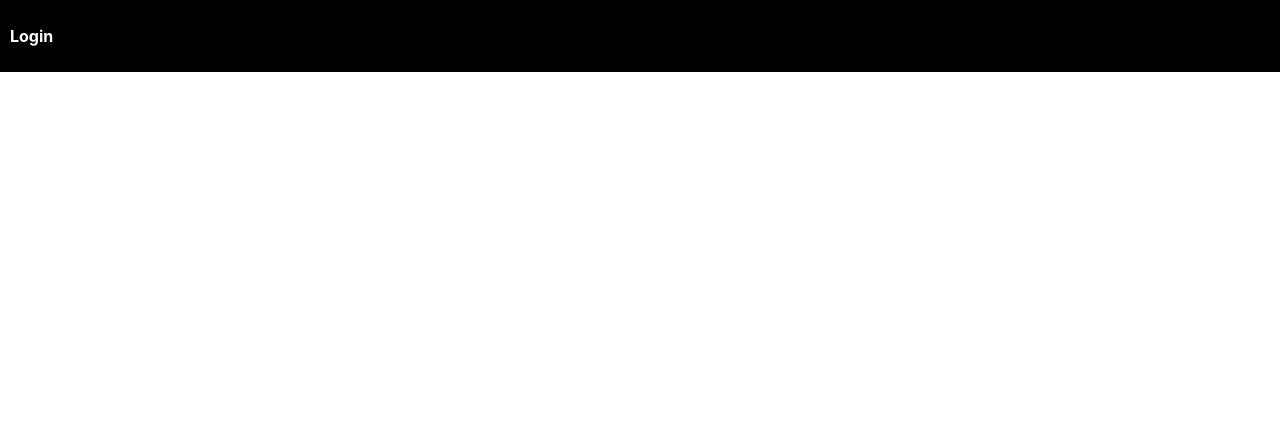
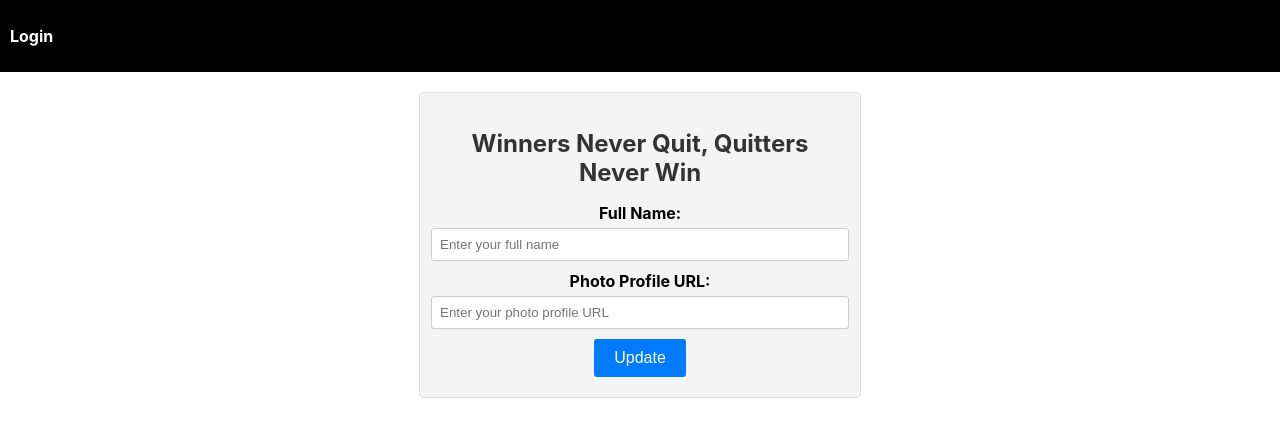
Before and after one commit to bubun123-git/expensetracker_frontend, a React (Create React App) app: page /completeProfile in a window 1280 px wide. Shown: the top 436 px of the page. Built offline with nearby package versions, Linux system fonts and the light colour scheme.

Commit message:
working on complete profile

```diff
--- a/src/App.js
+++ b/src/App.js
@@ -5,6 +5,7 @@ import './App.css';
 import AuthPage from './Component/Pages/AuthPage';
 import WelcomePage from './Component/Pages/Welcome';
 import MainNavigation from './Component/MainNavigation/MainNavigation';
+import completeProfile from './Component/Pages/CompleteProfile';
 
 function Nav() {
   return (
@@ -13,6 +14,7 @@ function Nav() {
         <Switch>
           <Route path="/Home" component={WelcomePage} />
           <Route exact path="/" component={AuthPage} />
+          <Route path="/completeProfile" component={completeProfile} />
         </Switch>
       </div>
     </Router>
--- /dev/null
+++ b/src/Component/Pages/CompleteProfile.css
@@ -0,0 +1,49 @@
+/* completeProfile.css */
+
+.container {
+    max-width: 400px;
+    margin: 0 auto;
+    padding: 20px;
+    background-color: #f4f4f4;
+    border: 1px solid #ddd;
+    border-radius: 5px;
+    text-align: center;
+}
+
+h1 {
+    font-size: 24px;
+    color: #333;
+}
+
+form {
+    display: flex;
+    flex-direction: column;
+    align-items: center;
+}
+
+label {
+    font-weight: bold;
+    margin-bottom: 5px;
+}
+
+input {
+    padding: 8px;
+    margin-bottom: 10px;
+    width: 100%;
+    border: 1px solid #ccc;
+    border-radius: 3px;
+}
+
+button {
+    padding: 10px 20px;
+    background-color: #007bff;
+    color: #fff;
+    border: none;
+    border-radius: 3px;
+    cursor: pointer;
+    font-size: 16px;
+}
+
+button:hover {
+    background-color: #0056b3;
+}
--- /dev/null
+++ b/src/Component/Pages/CompleteProfile.js
@@ -0,0 +1,77 @@
+import React, { useState } from 'react';
+import '../Pages/CompleteProfile.css'; // Import your CSS file
+import { useContext } from 'react';
+
+// Import AuthContext from wherever it's defined
+import { AuthContext } from '../../Store/Auth-Context';
+
+function CompleteProfile() {
+    const [fullName, setFullName] = useState('');
+    const [photoUrl, setPhotoUrl] = useState('');
+    const authCtx = useContext(AuthContext)
+    const isLoggedIn = authCtx.isLoggedIn;
+
+    const handleSubmit = (e) => {
+        e.preventDefault();
+
+        if (isLoggedIn) {
+            const requestData = {
+                idToken: authCtx.token,
+                displayName: fullName,
+                photoUrl: photoUrl,
+                returnSecureToken: true,
+            };
+
+            // Make the API request to update user details
+            fetch('https://identitytoolkit.googleapis.com/v1/accounts:update?key=AIzaSyBzW0t8Ep_cs-0uc5MmeH1RwgplsSILTnc', {
+                method: 'POST',
+                headers: {
+                    'Content-Type': 'application/json',
+                },
+                body: JSON.stringify(requestData),
+            })
+                .then((response) => response.json())
+                .then((data) => {
+                    // Handle the response from Firebase here
+                    console.log(data);
+                })
+                .catch((error) => {
+                    // Handle any errors that occur during the request
+                    console.error('Error updating user details:', error);
+                });
+        }
+    };
+
+    return (
+        <div className="container">
+            <h1>Winners Never Quit, Quitters Never Win</h1>
+            <div>
+                <form onSubmit={handleSubmit}>
+                    <label htmlFor="fullName">Full Name:</label>
+                    <input
+                        type="text"
+                        id="fullName"
+                        name="fullName"
+                        placeholder="Enter your full name"
+                        value={fullName}
+                        onChange={(e) => setFullName(e.target.value)}
+                    />
+
+                    <label htmlFor="photoUrl">Photo Profile URL:</label>
+                    <input
+                        type="text"
+                        id="photoUrl"
+                        name="photoUrl"
+                        placeholder="Enter your photo profile URL"
+                        value={photoUrl}
+                        onChange={(e) => setPhotoUrl(e.target.value)}
+                    />
+
+                    <button type="submit">Update</button>
+                </form>
+            </div>
+        </div>
+    );
+}
+
+export default CompleteProfile;
--- a/src/Component/Pages/Welcome.js
+++ b/src/Component/Pages/Welcome.js
@@ -1,8 +1,27 @@
+import { Link } from 'react-router-dom';
+
+
 function WelcomePage () {
+    const pageStyle = {
+        textAlign: 'center',
+        backgroundColor: '#f0f0f0',
+        padding: '20px',
+      };
+
+      const headingStyle = {
+        fontSize: '24px',
+        color: 'blue',
+      };
+
+      const paragraphStyle = {
+        fontSize: '18px',
+      };
     return (
-        <div>
-            <h1>Welcome to Expense Tracker App</h1>
-        </div>
+        <div style={pageStyle}>
+        <h1 style={headingStyle}>Welcome to Expense Tracker App</h1>
+        <p style={paragraphStyle}>Your Profile is incomplete.</p>
+        <Link to="/completeProfile">Complete Profile</Link>
+      </div>
     )
 
 }
```
